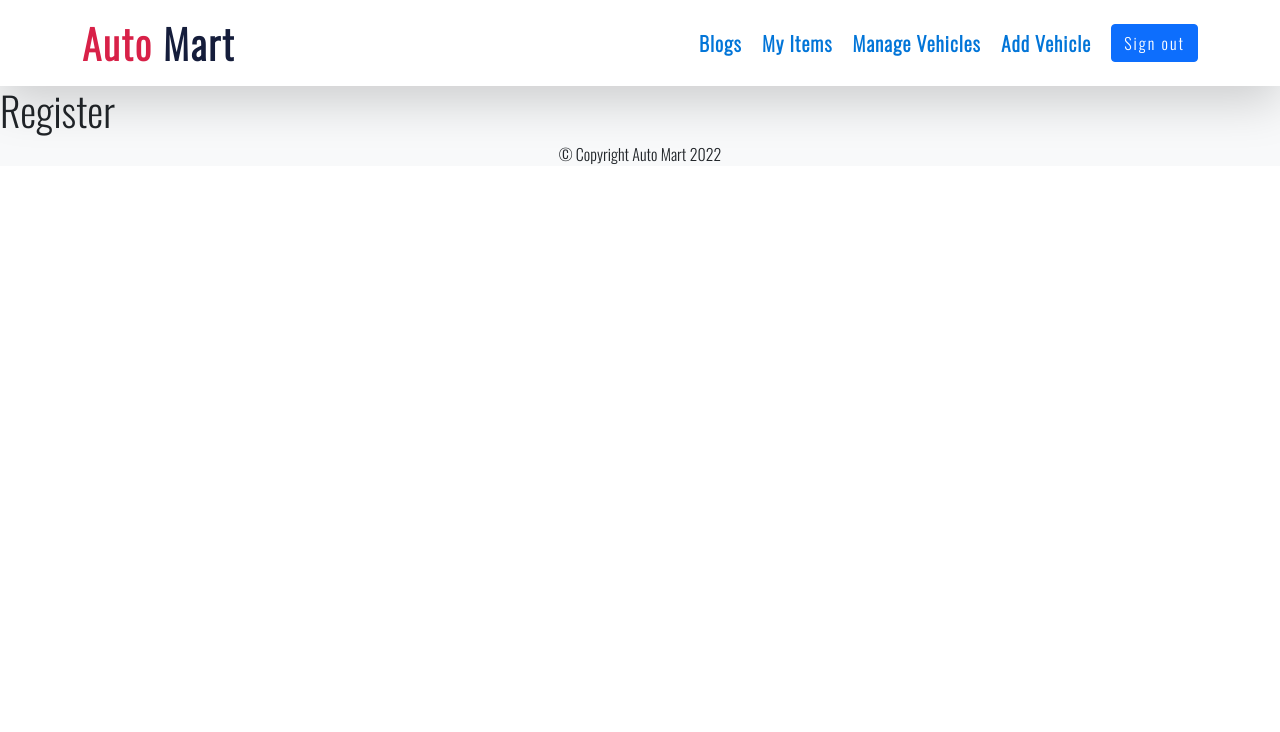
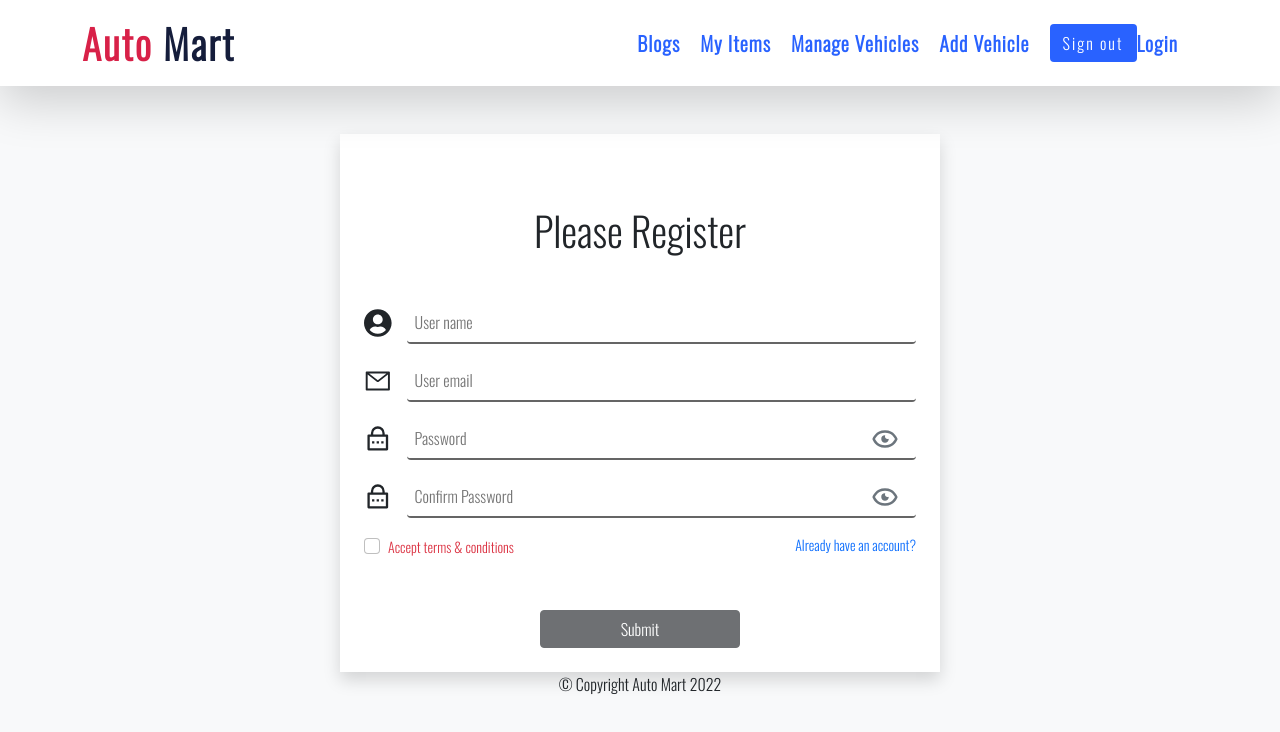
Before and after one commit to JunayedKhanNoor/auto-mart-automobile-warehuse-management-client-app, a React (Create React App) app: page /register in a window 1280 px wide. Shown: the top 732 px of the page. Built offline with nearby package versions, Linux system fonts and the light colour scheme.

Commit message:
Registration page and Login Page

```diff
--- a/src/App.js
+++ b/src/App.js
@@ -14,7 +14,7 @@ import Blogs from "./components/Blogs/Blogs"
 
 function App() {
   return (
-    <div className="bg-light">
+    <div className="bg-light" style={{height:'100vh'}}>
       <Header></Header>
       <Routes>
         <Route path="/" element={<Home></Home>}></Route>
--- a/src/components/CustomLink/CustomLink.js
+++ b/src/components/CustomLink/CustomLink.js
@@ -14,7 +14,7 @@ const CustomLink = ({ children, to, ...props }) => {
             textDecorationColor: match && "#E78EA9",
             fontSize:"20px",
             fontWeight:'bold',
-            color:"#0275d8",
+            color:"#2962ff",
             marginRight:"20px",
             textDecorationThickness:"3px"
         }}
--- a/src/components/Header/Header.js
+++ b/src/components/Header/Header.js
@@ -7,8 +7,14 @@ const Header = () => {
   return (
     <Navbar className="shadow-lg" collapseOnSelect expand="lg" bg="white">
       <Container>
-        <Navbar.Brand className="fs-1 fw-bold" style={{letterSpacing:'2px'}} as={Link} to='/'>
-          <span style={{color:'#D82148'}}>Auto</span> <span style={{color:'#151D3B'}}>Mart</span>
+        <Navbar.Brand
+          className="fs-1 fw-bold"
+          style={{ letterSpacing: "2px" }}
+          as={Link}
+          to="/"
+        >
+          <span style={{ color: "#D82148" }}>Auto</span>{" "}
+          <span style={{ color: "#151D3B" }}>Mart</span>
         </Navbar.Brand>
         <Navbar.Toggle aria-controls="responsive-navbar-nav" />
         <Navbar.Collapse id="responsive-navbar-nav">
@@ -17,8 +23,13 @@ const Header = () => {
             <CustomLink to="/myItems">My Items</CustomLink>
             <CustomLink to="/manageItems">Manage Vehicles</CustomLink>
             <CustomLink to="/addItems">Add Vehicle</CustomLink>
-            <button style={{letterSpacing:'2px'}}  className="btn btn-primary">Sign out</button>
-            {/* <CustomLink to='/login'>Login</CustomLink> */}
+            <button
+              style={{ letterSpacing: "2px",background:"#2962ff",width:"87px"}}
+              className="btn text-white"
+            >
+              Sign out
+            </button>
+            <CustomLink to="/login">Login</CustomLink>
           </Nav>
         </Navbar.Collapse>
       </Container>
--- /dev/null
+++ b/src/components/Login/Login.css
@@ -0,0 +1,3 @@
+.login-button:hover {
+  background-color: #64748b;
+}
--- a/src/components/Login/Login.js
+++ b/src/components/Login/Login.js
@@ -1,11 +1,79 @@
-import React from 'react';
+import React, { useState } from "react";
+import './Login.css';
+import { AiOutlineMail } from "react-icons/ai";
+import { RiLockPasswordLine } from "react-icons/ri";
+import { BiShowAlt } from "react-icons/bi";
+import { Link } from "react-router-dom";
 
 const Login = () => {
-    return (
-        <div>
-            <h1>This is login</h1>
+  const [passwordType, setPasswordType] = useState(true);
+  return (
+    <div
+      style={{ maxWidth: "600px" }}
+      className="mt-5 p-4 mx-auto bg-white shadow"
+    >
+      <h1 className="text-center my-5">Please Login</h1>
+      <form>
+        <div className="d-flex align-items-center mb-3">
+          <AiOutlineMail
+            style={{ height: "30px", width: "30px", marginRight: "15px" }}
+          ></AiOutlineMail>
+          <input
+            className="w-100 p-2 rounded"
+            style={{
+              borderColor: "#111",
+              borderTop: "0",
+              borderRight: "0",
+              borderLeft: "0",
+            }}
+            type="email"
+            name="email"
+            placeholder="User email"
+            required
+          />
         </div>
-    );
+        <div className="d-flex align-items-center mb-3 position-relative">
+          <RiLockPasswordLine
+            style={{ height: "30px", width: "30px", marginRight: "15px" }}
+          ></RiLockPasswordLine>
+          <input
+            className="w-100 p-2 rounded"
+            style={{
+              borderColor: "#111",
+              borderTop: "0",
+              borderRight: "0",
+              borderLeft: "0",
+            }}
+            type={passwordType ? "password" : "text"}
+            name="password"
+            placeholder="Password"
+            required
+          />
+          <BiShowAlt
+            style={{ height: "30px", width: "30px", cursor: "pointer" }}
+            className="position-absolute end-0 me-3 text-secondary"
+            onClick={() => setPasswordType(!passwordType)}
+          ></BiShowAlt>
+        </div>
+        <div className="form-check d-flex justify-content-end">
+          <small className="text-primary" role="button">
+            <Link to="/register" style={{ textDecoration: "none" }}>
+              New to Auto Mart?
+            </Link>
+          </small>
+        </div>
+        <div style={{ height: "50px" }}></div>
+        <div className="d-flex justify-content-center">
+          <button
+            className="btn btn-dark mx-auto login-button"
+            style={{ width: "200px" }}
+          >
+            Submit
+          </button>
+        </div>
+      </form>
+    </div>
+  );
 };
 
 export default Login;
--- a/src/components/Register/Register.js
+++ b/src/components/Register/Register.js
@@ -1,10 +1,130 @@
-import React from 'react';
+import React, { useState } from 'react';
+import { FaUserCircle } from "react-icons/fa";
+import { AiOutlineMail } from "react-icons/ai";
+import { RiLockPasswordLine } from "react-icons/ri";
+import { BiShowAlt } from "react-icons/bi";
+import { Link } from 'react-router-dom';
 
 const Register = () => {
+    const [passwordType, setPasswordType] = useState(true);
+    const [accept, setAccept] = useState(false);
     return (
-        <div>
-            <h1>Register</h1>
-        </div>
+      <div
+        style={{ maxWidth: "600px" }}
+        className="mt-5 p-4 mx-auto bg-white shadow"
+      >
+        <h1 className="text-center my-5">Please Register</h1>
+        <form>
+          <div className="d-flex align-items-center mb-3">
+            <FaUserCircle
+              style={{ height: "30px", width: "30px", marginRight: "15px" }}
+            ></FaUserCircle>
+            <input
+              className="w-100  p-2 rounded"
+              style={{
+                borderColor: "#111",
+                borderTop: "0",
+                borderRight: "0",
+                borderLeft: "0",
+              }}
+              type="text"
+              name="name"
+              placeholder="User name"
+              required
+            />
+          </div>
+          <div className="d-flex align-items-center mb-3">
+            <AiOutlineMail
+              style={{ height: "30px", width: "30px", marginRight: "15px" }}
+            ></AiOutlineMail>
+            <input
+              className="w-100 p-2 rounded"
+              style={{
+                borderColor: "#111",
+                borderTop: "0",
+                borderRight: "0",
+                borderLeft: "0",
+              }}
+              type="email"
+              name="email"
+              placeholder="User email"
+              required
+            />
+          </div>
+          <div className="d-flex align-items-center mb-3 position-relative">
+            <RiLockPasswordLine
+              style={{ height: "30px", width: "30px", marginRight: "15px" }}
+            ></RiLockPasswordLine>
+            <input
+              className="w-100 p-2 rounded"
+              style={{
+                borderColor: "#111",
+                borderTop: "0",
+                borderRight: "0",
+                borderLeft: "0",
+              }}
+              type={passwordType ? "password" : "text"}
+              name="password"
+              placeholder="Password"
+              required
+            />
+            <BiShowAlt
+              style={{ height: "30px", width: "30px", cursor: "pointer" }}
+              className="position-absolute end-0 me-3 text-secondary"
+              onClick={() => setPasswordType(!passwordType)}
+            ></BiShowAlt>
+          </div>
+          <div className="d-flex align-items-center mb-3 position-relative">
+            <RiLockPasswordLine
+              style={{ height: "30px", width: "30px", marginRight: "15px" }}
+            ></RiLockPasswordLine>
+            <input
+              className="w-100 p-2 rounded"
+              style={{
+                borderColor: "#111",
+                borderTop: "0",
+                borderRight: "0",
+                borderLeft: "0",
+              }}
+              type={passwordType ? "password" : "text"}
+              name="confirmPassword"
+              placeholder="Confirm Password"
+              required
+            />
+            <BiShowAlt
+              style={{ height: "30px", width: "30px", cursor: "pointer" }}
+              className="position-absolute end-0 me-3 text-secondary"
+              onClick={() => setPasswordType(!passwordType)}
+            ></BiShowAlt>
+          </div>
+          <div className="form-check d-flex justify-content-between">
+            <div>
+              <input
+                className="form-check-input"
+                type="checkbox"
+                id="gridCheck"
+                onClick={() => setAccept(!accept)}
+              />
+              <label className="form-check-label fw-light" for="gridCheck">
+                <small className={!accept && "text-danger"}>
+                  Accept terms & conditions
+                </small>
+              </label>
+            </div>
+            <small className="text-primary" role="button"><Link to='/login' style={{textDecoration:'none'}}>Already have an account?</Link></small>
+          </div>
+          <div style={{ height: "50px" }}></div>
+          <div className="d-flex justify-content center">
+            <button
+              disabled={!accept}
+              className="btn btn-dark mx-auto v"
+              style={{ width: "200px" }}
+            >
+              Submit
+            </button>
+          </div>
+        </form>
+      </div>
     );
 };
 
```
